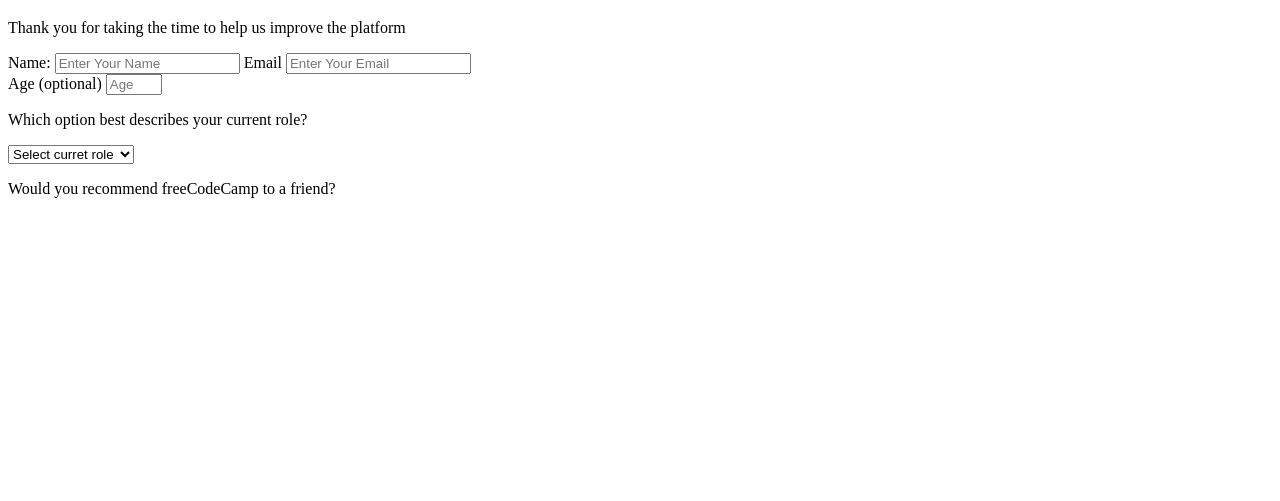
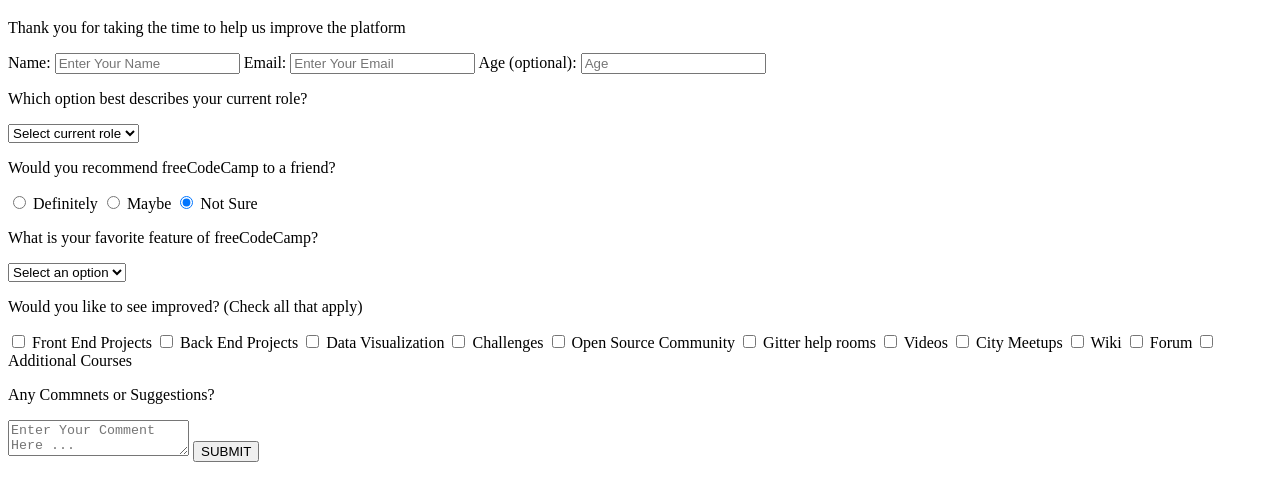
Before and after one commit to mohametalmeari/Mohamad_and_Lisline, a plain HTML site: page index.html in a window 1280 px wide. Shown: the part 61-562 px from the top of the page. Drawn offline with Linux system fonts and the light colour scheme.

Commit message:
html is done

```diff
--- a/index.html
+++ b/index.html
@@ -1,46 +1,66 @@
 <!DOCTYPE html>
 <html>
-    <head>
-        <link rel="stylesheet" href="styles.css">
-    </head>
+    <head><link rel="stylesheet" href="styles.css"> </head>
+
 <body>
+
     <header class="header">
-    <h1 id="title" class="text-center">freeCodeCamp Surve Form</h1>
-    <p id="description" class="description text-center">
-        Thank you for taking the time to help us improve the platform
-    </p>
+        <h1 id="title" class="text-center">freeCodeCamp Surve Form</h1>
+        <p id="description" class="description text-center"> Thank you for taking the time to help us improve the platform</p>
+    </header>
+<div >
+    <label id ="name-id" for="name" >Name:</label>
+    <input type="text" name="name" id ="name"  placeholder="Enter Your Name" required>
 
-</header>
-<div >
-    <label >Name:</label>
-    <input type="text" name="name" id ="name" class="name" placeholder="Enter Your Name" required>
-    <lable id ="email-label" for="email"> Email</lable>
-    <input type="email" name="email" id="email" class="form-control" placeholder="Enter Your Email" required>
-    </div>
-    <div class="form-group">
-        <label id="number-label" for ="number" > Age (optional) </label>
-        <input type="number" name="age" id= "number" min="10" max="99" class="form-control" placeholder="Age">
-    </div>
-    <div class="form-gorup"> <p>Which option best describes your current role?</p>
+    <label id ="email-id" for="email"> Email:</lable>
+    <input type="email" name="email" id="email"  placeholder="Enter Your Email" required>
 
-    <select name="role" id="dropdown" class = " form-control" required>
-        <option value="" selected>Select curret role</option>
-        <option value="student"> Student</option>
+    <label id="age-id" for ="age" > Age (optional): </label>
+    <input type="number" name="age" id= "age" placeholder="Age">
+
+    <p>Which option best describes your current role?</p>
+    <select name="role" id="role" required>
+        <option value="" selected>Select current role</option>
+        <option value="student">Student</option>
         <option value="job">Full Time Job</option>
         <option value="learner">Full Time Learner</option>
-        <option value="prefer-not-to-say">Prefer not to say</option>
+        <option value="prefer-not-to-say">Prefer Not To Say</option>
         <option value="other">Other</option>
     </select>
-    </div>
-    <div class="form-group">
-        <p> Would you recommend freeCodeCamp to a friend?</p>
-        <labale>
-            <iput name=""
-        </labale>
-    </div>
 
-    </div>
-    </div>
+    <p> Would you recommend freeCodeCamp to a friend?</p>
+    <label><input name="recommend" value="definitely" type="radio" checked/> Definitely</label>
+    <label><input name="recommend" value="maybe" type="radio" checked/> Maybe</label>
+    <label><input name="recommend" value="not-sure" type="radio" checked/> Not Sure</label>
+
+    <p>What is your favorite feature of freeCodeCamp?</p>
+    <select name="favorite" id="favorite" required>
+        <option value="" selected>Select an option</option>
+        <option value="challenges">Challenges</option>
+        <option value="projects">Projects</option>
+        <option value="community">Community</option>
+        <option value="open">Open Source</option>
+    </select>
+
+    <p> Would you like to see improved? (Check all that apply)</p>
+    <label><input name="improvement" value="FrontEndProjects" type="checkbox" /> Front End Projects</label>
+    <label><input name="improvement" value="BackEndProjects" type="checkbox" /> Back End Projects</label>
+    <label><input name="improvement" value="DataVisualization" type="checkbox" /> Data Visualization</label>
+    <label><input name="improvement" value="Challenges" type="checkbox" /> Challenges</label>
+    <label><input name="improvement" value="OpenSourceCommunity" type="checkbox" /> Open Source Community</label>
+    <label><input name="improvement" value="Gitterhelprooms" type="checkbox" /> Gitter help rooms</label>
+    <label><input name="improvement" value="Videos" type="checkbox" /> Videos</label>
+    <label><input name="improvement" value="CityMeetups" type="checkbox" /> City Meetups</label>
+    <label><input name="improvement" value="Wiki" type="checkbox" /> Wiki</label>
+    <label><input name="improvement" value="Forum" type="checkbox" /> Forum</label>
+    <label><input name="improvement" value="AdditionalCourses" type="checkbox" /> Additional Courses</label>
+
+    <p> Any Commnets or Suggestions?</p>
+    <textarea name="comment" id="comment" placeholder="Enter Your Comment Here ..."></textarea>
+
+    <button id="submit" type="submit" >
+        SUBMIT
+    </button>
 
 </div>
 </body>
```
